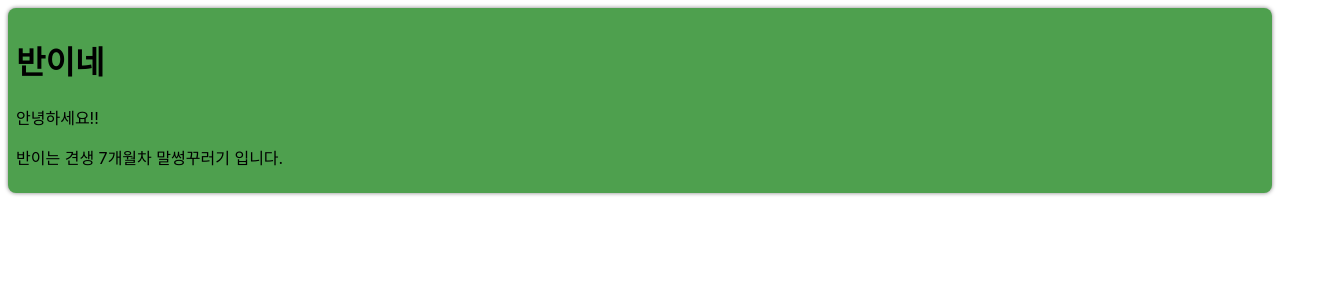
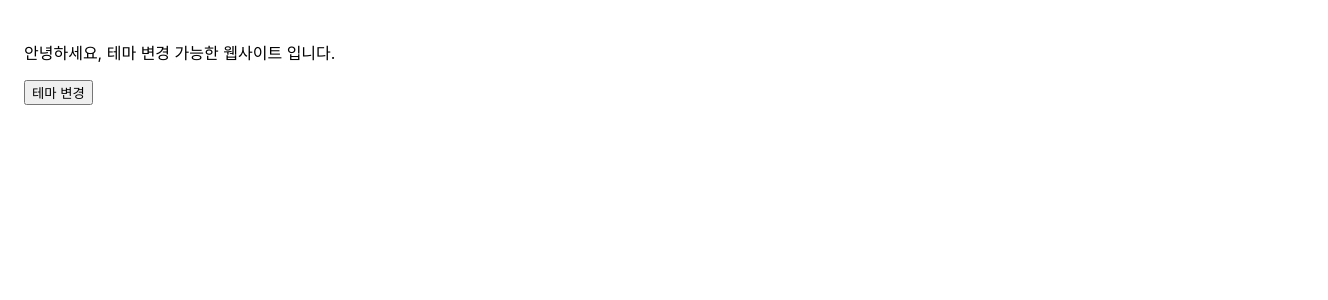
Before and after one commit to ServerChild/React-Study, a React (Create React App) app: page / in a window 1280 px wide. Shown: the top 300 px of the page, 1328 px wide, since content can reach past the window. Built offline with nearby package versions, Linux system fonts and the light colour scheme.

Commit message:
20230810_Context

```diff
--- /dev/null
+++ b/src/chapter_14/DarkOrLight.jsx
@@ -0,0 +1,24 @@
+import { useState, useCallback } from "react";
+import ThemeContext from "./ThemeContext";
+import MainContext from "./MainContext";
+
+//함수 컴포넌트
+function DarkOrLight(props) {
+    const [theme, setTheme] = useState("light");
+
+    const toggleTheme = useCallback(() => {
+        if (theme == "light") {
+            setTheme("dark");
+        } else if (theme == "dark") {
+            setTheme("light");
+        }
+    }, [theme]);
+
+    return (
+        <ThemeContext.Provider value={{ theme, toggleTheme }}>
+            <MainContext />
+        </ThemeContext.Provider>
+    );
+}
+
+export default DarkOrLight;
--- /dev/null
+++ b/src/chapter_14/MainContext.jsx
@@ -0,0 +1,24 @@
+import { useContext } from "react";
+import ThemeContext from "./ThemeContext";
+
+//현재 설정된 테마값을 받아와 실제 화면에 Context를 렌더링
+function MainContext(props) {
+    const { theme, toggleTheme } = useContext(ThemeContext);
+
+    return (
+        <div
+            style={{
+                width: "100vw",
+                height: "100vh",
+                padding: "1.5rem",
+                backgroundColor: theme == "light" ? "white" : "black",
+                color: theme == "light" ? "black" : "white",
+            }}
+        >
+            <p>안녕하세요, 테마 변경 가능한 웹사이트 입니다.</p>
+            <button onClick={toggleTheme}>테마 변경</button>
+        </div>
+    );
+}
+
+export default MainContext;
--- /dev/null
+++ b/src/chapter_14/ThemeContext.jsx
@@ -0,0 +1,6 @@
+import React from "react";
+
+const ThemeContext = React.createContext();
+ThemeContext.displayName = "ThemeContext";
+
+export default ThemeContext;
--- a/src/index.js
+++ b/src/index.js
@@ -16,10 +16,11 @@
 import SignUp from './chapter_11/SignUp';
 import Calculator from './chapter_12/Calculator';
 import ProfileCard from './chapter_13/ProfileCard';
+import DarkOrLight from './chapter_14/DarkOrLight';
 
 ReactDOM.render(
   <React.StrictMode>
-    <ProfileCard />
+    <DarkOrLight />
   </React.StrictMode>,
   document.getElementById('root')
 );
```
Also changed, not shown: 1 other file (tests, documents, lock files or other folders).
